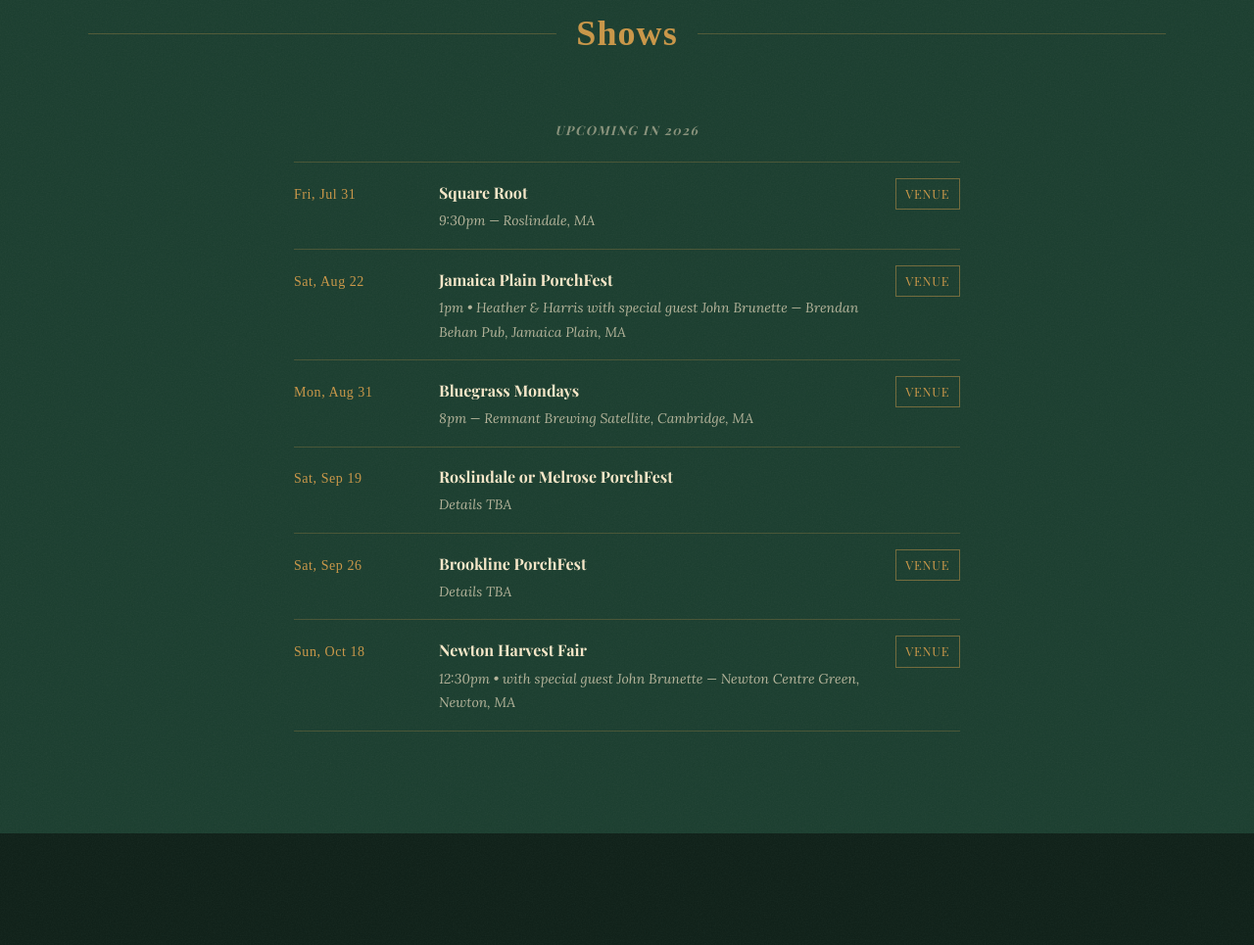
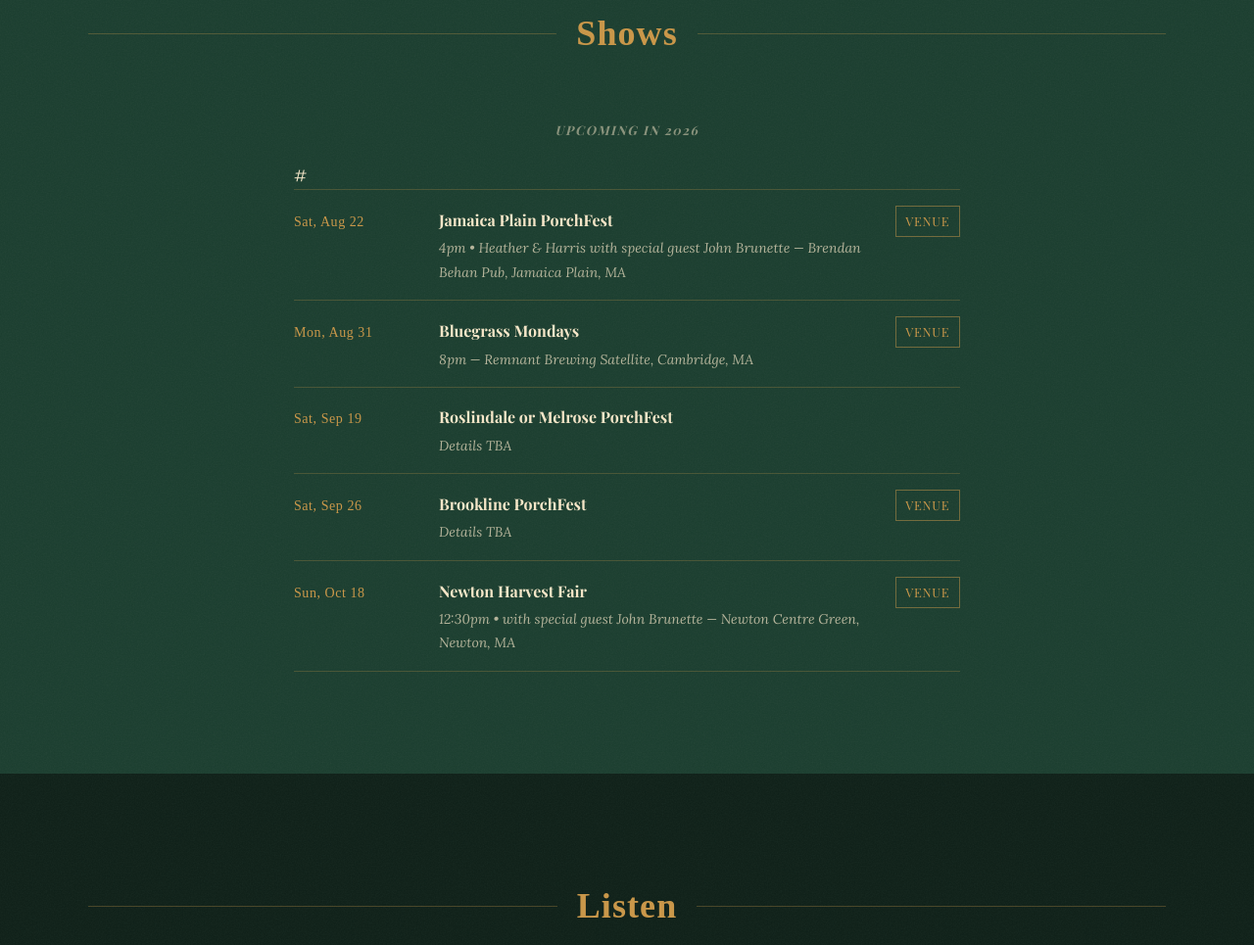
Before and after one commit to sckendall2/hmp-website, a plain HTML site: page index.html in a window 1280 px wide. Shown: the part 2910-3875 px from the top of the page at 98% size. Drawn offline with nearby package versions, Linux system fonts and the light colour scheme; a web font is replaced by a local one.

Commit message:
Update index.html
Remove past show. Add detail on Aug 22 show.

```diff
--- a/index.html
+++ b/index.html
@@ -123,23 +123,14 @@
       <h2 class="section-title section-title--gold"><span>Shows</span></h2>
       <h3 class="shows-subhead">Upcoming in 2026</h3>
       <div class="shows-list">
-
-        <div class="show-row">
-          <span class="show-date">Fri, Jul 31</span>
-          <div class="show-details">
-            <span class="show-venue">Square Root</span>
-            <span class="show-meta">9:30pm &mdash; Roslindale, MA</span>
-          </div>
-          <a href="https://squarerootrozzie.com/" class="show-link" target="_blank" rel="noopener noreferrer">Venue</a>
-        </div>
-
+#
         <div class="show-row">
           <span class="show-date">Sat, Aug 22</span>
           <div class="show-details">
             <span class="show-venue">Jamaica Plain PorchFest</span>
-            <span class="show-meta">1pm &bull; Heather &amp; Harris with special guest John Brunette &mdash; Brendan Behan Pub, Jamaica Plain, MA</span>
+            <span class="show-meta">4pm &bull; Heather &amp; Harris with special guest John Brunette &mdash; Brendan Behan Pub, Jamaica Plain, MA</span>
           </div>
-          <a href="https://www.jpporchfest.org" class="show-link" target="_blank" rel="noopener noreferrer">Venue</a>
+          <a href="https://www.brendanbehanjp.com/" class="show-link" target="_blank" rel="noopener noreferrer">Venue</a>
         </div>
 
         <div class="show-row">
```
